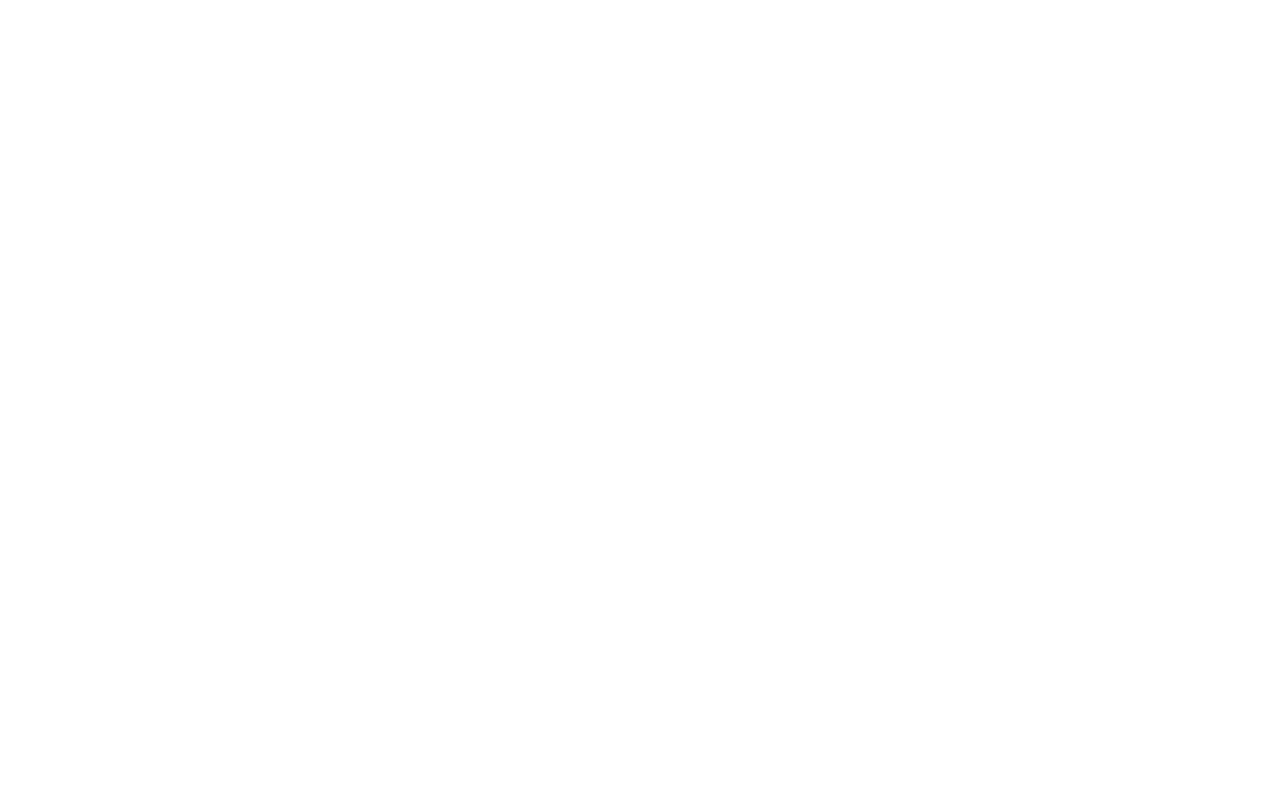
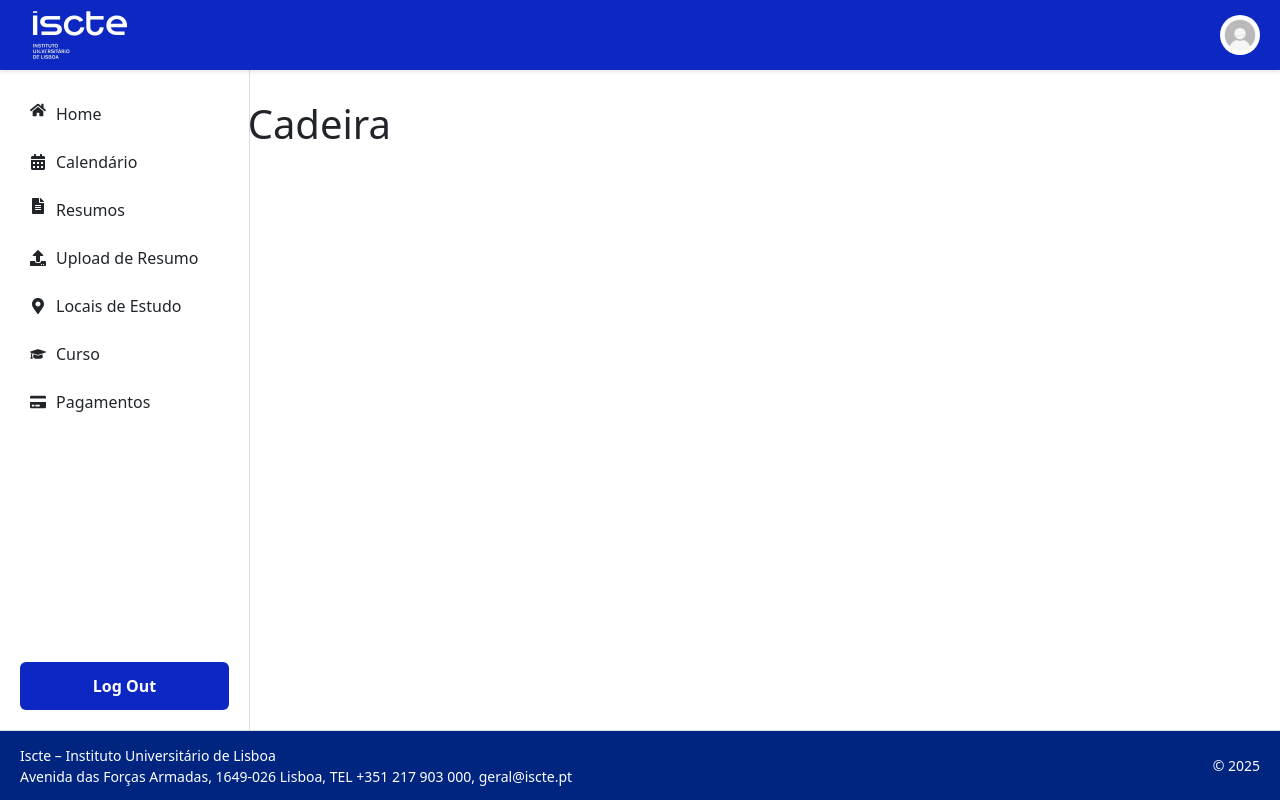
Before and after one commit to mauralsoares/ProjetoPI, a React (Vite) app in the folder frontend/: page /resumos in a window 1280 px wide. Before the commit this address had no page. Built offline with nearby package versions, Linux system fonts and the light colour scheme.

Commit message:
fix: sidebar com links de navegação

```diff
--- a/frontend/src/App.jsx
+++ b/frontend/src/App.jsx
@@ -6,6 +6,7 @@
 import Registo from './pages/Registo.jsx';
 import Home from './pages/Home.jsx';
 import Perfil from './pages/Perfil.jsx';
+import Resumos from './pages/Resumos.jsx';
 
 import Header from './components/Header.jsx';
 import Footer from './components/Footer.jsx';
@@ -28,6 +29,7 @@
           <Route path="/home" element={<Layout><Home /></Layout>} />
           <Route path="/perfil" element={<Layout><PrivateRoute><Perfil /></PrivateRoute></Layout>} />
           <Route path="/" element={<Layout><Home /></Layout>} />
+          <Route path='/resumos'element={<Layout><Resumos /></Layout>}></Route>
         </Routes>
       </>
     );
--- a/frontend/src/assets/css/sidebar.css
+++ b/frontend/src/assets/css/sidebar.css
@@ -17,13 +17,30 @@
   padding: 0;
 }
 
-.sidebar li{
+.sidebar li {
+  color: inherit;
+  text-decoration: none;
   display: flex;
   align-items: center;
   gap: 10px;
   padding: 12px 10px;
   font-size: 16px;
   cursor: pointer;
+  width: 100%;
+  border-radius: 6px;
+  transition: background-color 0.2s ease;
+}
+
+.sidebar-link {
+  color: inherit;
+  text-decoration: none;
+  display: flex;
+  gap: 10px;
+
+  font-size: 16px;
+  cursor: pointer;
+  width: 100%;
+  border-radius: 6px;
   transition: background-color 0.2s ease;
 }
 
--- a/frontend/src/components/Sidebar.jsx
+++ b/frontend/src/components/Sidebar.jsx
@@ -2,6 +2,7 @@
 import '../assets/css/sidebar.css';
 import { FaHome, FaCalendarAlt, FaFileAlt, FaUpload, FaMapMarkerAlt, FaGraduationCap, FaCreditCard } from 'react-icons/fa';
 import {useNavigate} from 'react-router-dom';
+import { Link } from "react-router-dom";
 
 
 const Sidebar = () => {
@@ -15,9 +16,9 @@
     return(
         <nav className="sidebar">
             <ul>
-                <li><FaHome/>Home</li>
+                <li><Link to="/home" className="sidebar-link"><FaHome /> Home</Link></li>
                 <li><FaCalendarAlt/>Calendário</li>
-                <li><FaFileAlt/>Resumos</li>
+                <li><Link to="/resumos" className="sidebar-link"><FaFileAlt /> Resumos</Link></li>
                 <li><FaUpload/>Upload de Resumo</li>
                 <li><FaMapMarkerAlt/>Locais de Estudo</li>
                 <li><FaGraduationCap />Curso</li>
--- a/frontend/src/pages/Resumos.jsx
+++ b/frontend/src/pages/Resumos.jsx
@@ -0,0 +1,15 @@
+import React, { useState } from "react";
+import { useNavigate, Link } from "react-router-dom";
+import "../assets/css/Resumos.css";
+
+
+const Resumos = () => {
+    return(
+        <div className="escolher-cadeira-container">
+        <h1>Escolha uma Cadeira</h1>
+        {/* Adiciona aqui a lógica e UI do seletor de cadeiras */}
+        </div>
+    );
+};
+
+export default Resumos;
```
Lines whose indentation alone changed are shown as unchanged.
